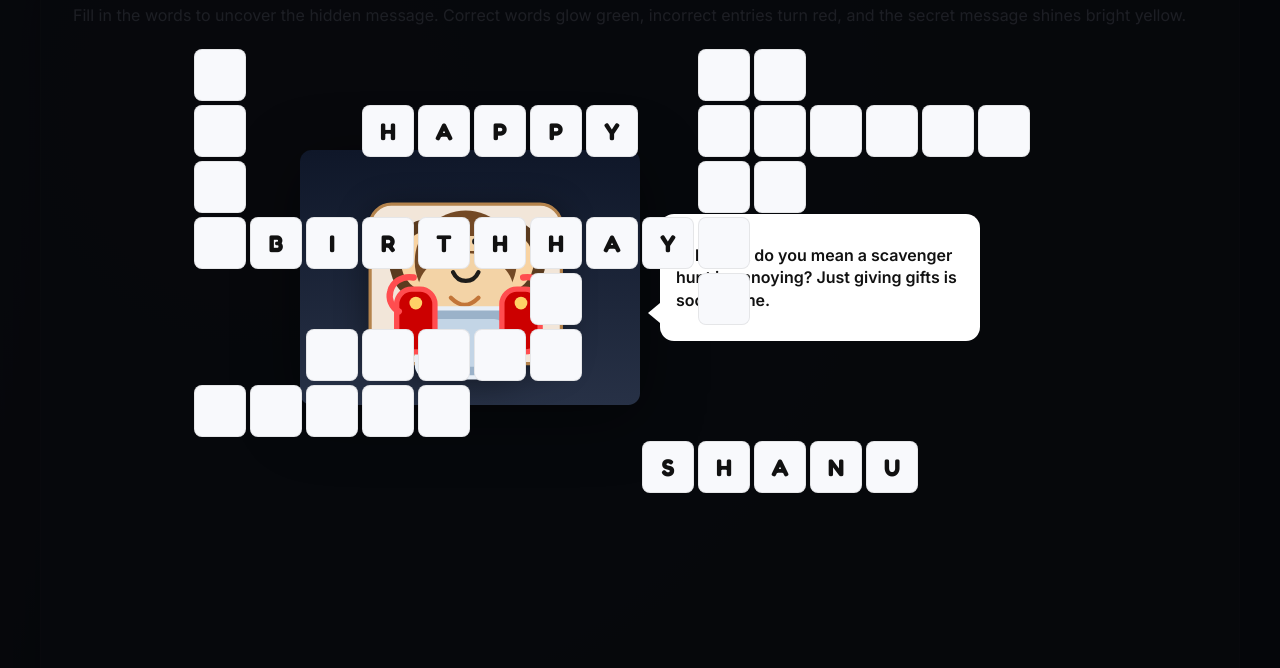
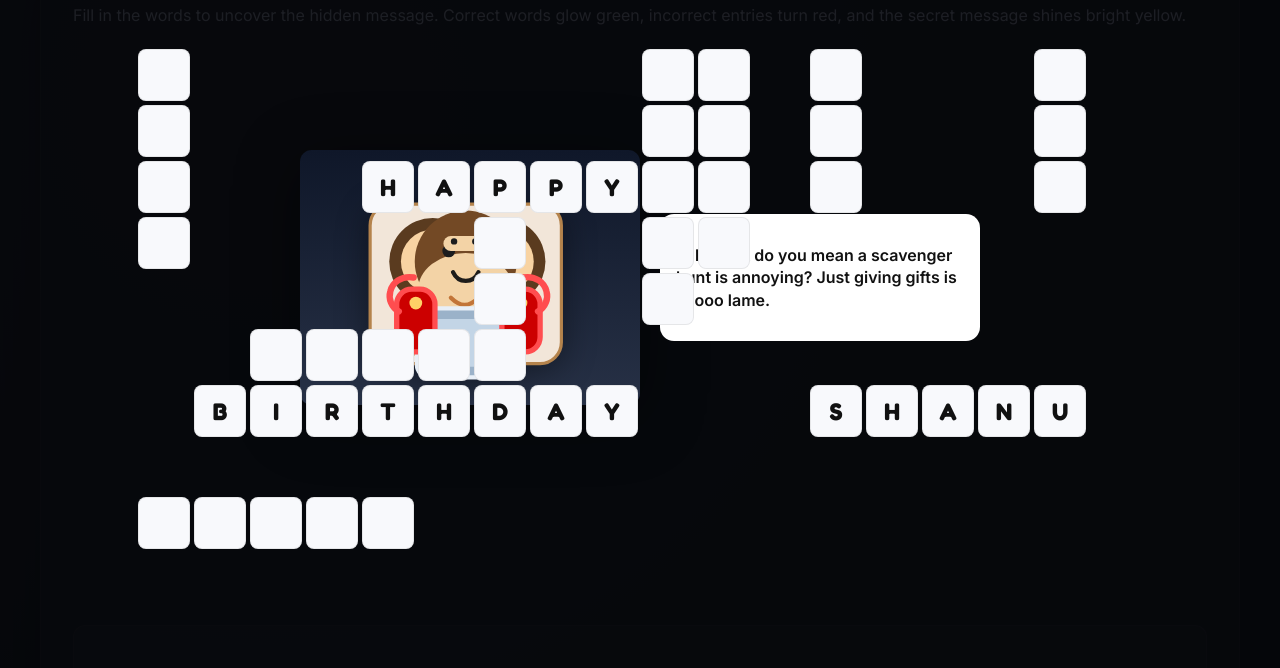
Before and after one commit to JulianaR2006/Birthday-Shanu, a website: page index.html in a window 1280 px wide. Shown: the part 123-791 px from the top of the page. Drawn offline with Linux system fonts and the light colour scheme.

Commit message:
Adjust crossword layout

```diff
--- a/script.js
+++ b/script.js
@@ -1,17 +1,18 @@
 const crosswordConfig = {
-  rows: 11,
-  cols: 16,
+  rows: 10,
+  cols: 18,
   words: [
-    { key: 'HAPPY', answer: 'HAPPY', row: 1, col: 3, direction: 'across', hidden: true, prefill: [0, 1, 2, 3, 4] },
-    { key: 'BIRTHDAY', answer: 'BIRTHDAY', row: 3, col: 1, direction: 'across', hidden: true, prefill: [0, 1, 2, 3, 4, 5, 6, 7] },
-    { key: 'SHANU', answer: 'SHANU', row: 7, col: 8, direction: 'across', hidden: true, prefill: [0, 1, 2, 3, 4] },
-    { key: 'PONY', answer: 'PONY', row: 1, col: 11, direction: 'across', clue: 'Small horse' },
+    { key: 'HAPPY', answer: 'HAPPY', row: 2, col: 4, direction: 'across', hidden: true, prefill: [0, 1, 2, 3, 4] },
+    { key: 'BIRTHDAY', answer: 'BIRTHDAY', row: 6, col: 1, direction: 'across', hidden: true, prefill: [0, 1, 2, 3, 4, 5, 6, 7] },
+    { key: 'SHANU', answer: 'SHANU', row: 6, col: 12, direction: 'across', hidden: true, prefill: [0, 1, 2, 3, 4] },
     { key: 'LIME', answer: 'LIME', row: 0, col: 0, direction: 'down', clue: 'Zesty green fruit' },
+    { key: 'PONY', answer: 'PONY', row: 0, col: 10, direction: 'down', clue: 'Small horse' },
     { key: 'HUG', answer: 'HUG', row: 3, col: 6, direction: 'down', clue: 'Squeeze with affection' },
-    { key: 'GIG', answer: 'GIG', row: 0, col: 10, direction: 'down', clue: 'One-night performance' },
+    { key: 'GIG', answer: 'GIG', row: 0, col: 12, direction: 'down', clue: 'One-night performance' },
     { key: 'NEST', answer: 'NEST', row: 5, col: 2, direction: 'across', clue: 'Snug bird home' },
-    { key: 'IMAGE', answer: 'IMAGE', row: 6, col: 0, direction: 'across', clue: 'Picture or likeness' },
+    { key: 'IMAGE', answer: 'IMAGE', row: 8, col: 0, direction: 'across', clue: 'Picture or likeness' },
     { key: 'MAGIC', answer: 'MAGIC', row: 0, col: 9, direction: 'down', clue: 'A kind of sparkle' },
+    { key: 'LEI', answer: 'LEI', row: 0, col: 16, direction: 'down', clue: 'Flower garland' },
   ],
 };
 
--- a/styles.css
+++ b/styles.css
@@ -49,7 +49,7 @@ header h1 {
 
 .board {
   display: grid;
-  grid-template-columns: repeat(16, minmax(20px, 52px));
+  grid-template-columns: repeat(18, minmax(20px, 52px));
   gap: 4px;
   justify-content: center;
   margin: 20px 0;
@@ -332,7 +332,7 @@ header h1 {
   }
 
   .board {
-    grid-template-columns: repeat(16, minmax(18px, 38px));
+    grid-template-columns: repeat(18, minmax(18px, 38px));
   }
 
   .legend ul {
```
